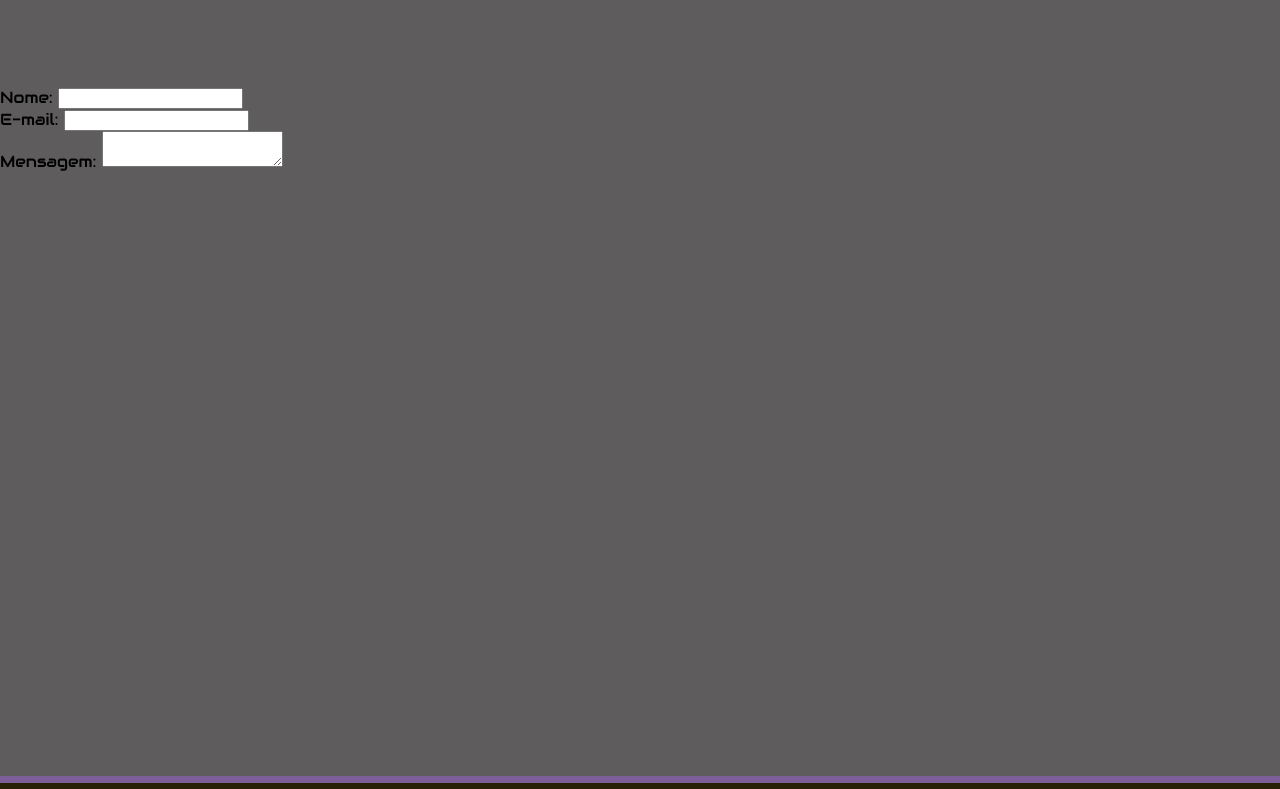
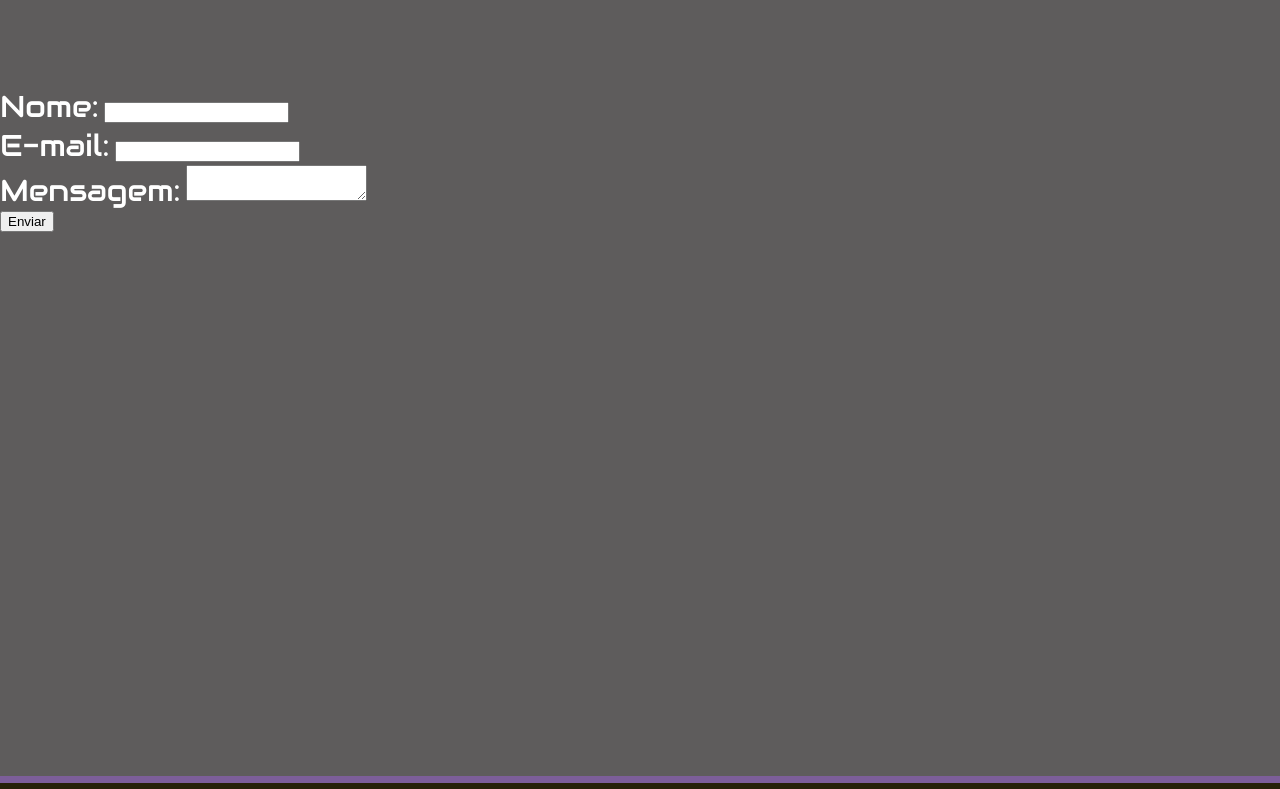
Before and after one commit to rafaelcastrobr/FiredLabs-MB, a plain HTML site: page index.html in a window 1280 px wide. Shown: the part 3507-4296 px from the top of the page. Drawn offline with Linux system fonts and the light colour scheme.

Commit message:
Update form

```diff
--- /dev/null
+++ b/css/components/main-label.css
@@ -0,0 +1,5 @@
+.main-label {
+    color: white;
+    font-size: 30px;
+    font-weight: 300;
+}
--- a/css/components/wrapper-links.css
+++ b/css/components/wrapper-links.css
@@ -1,7 +1,8 @@
 .wrapper-links {
     display: flex;
     justify-content: center;
-    padding: 28px 28px;
+    padding-top: 28px;
+    padding-bottom: 28px;
 }
 
 .wrapper-links .ico{
--- a/index.html
+++ b/index.html
@@ -28,6 +28,7 @@
     <link rel="stylesheet" href="css/components/main-carousel.css">
     <link rel="stylesheet" href="css/components/main-footer.css">
     <link rel="stylesheet" href="css/components/wrapper-links.css">
+    <link rel="stylesheet" href="css/components/main-label.css">
     <link rel="stylesheet" href="css/components/button-arrow.css">
     <link rel="stylesheet" href="css/components/node-card.css">
 
@@ -212,23 +213,28 @@
         <h2 class="main-title -second">Contatos</h2>
         <form class="main-form" method="POST">
             <div>
-                <label for="name">Nome:</label>
-                <input type="text">
+                <label class="main-label" for="name">Nome:</label>
+                <input id="name" type="text">
             </div>
             <div>
-                <label for="email">E-mail:</label>
-                <input type="email">
+                <label class="main-label" for="email">E-mail:</label>
+                <input id="email" type="email">
             </div>
             <div>
-                <label for="msg">Mensagem:</label>
+                <label class="main-label" for="msg">Mensagem:</label>
                 <textarea id="msg"></textarea>
             </div>
+            <input type="submit" value="Enviar">
         </form>
     </section>
     <footer class="main-footer">
         <div class="wrapper-links">
-            <a target="_blank" href="https://Instagram.com.br/rafaelcastromont"><img class="ico" height="45px" src="img/ico_instagram.jpg" alt="Icone Instagram"></a>
-            <a target="_blank" href="https://github.com/rafaelcastrobr"><img class="ico" height="45px" src="img/ico_github.jpg" alt="Icone Github"></a>
+            <a target="_blank" href="https://Instagram.com.br/rafaelcastromont">
+                <img class="ico" height="45px" src="img/ico_instagram.jpg" alt="Icone Instagram">
+            </a>
+            <a target="_blank" href="https://github.com/rafaelcastrobr">
+                <img class="ico" height="45px" src="img/ico_github.jpg" alt="Icone Github">
+            </a>
         </div>
     </footer>
     <script src="js/components/main-carousel.js"></script>
```
